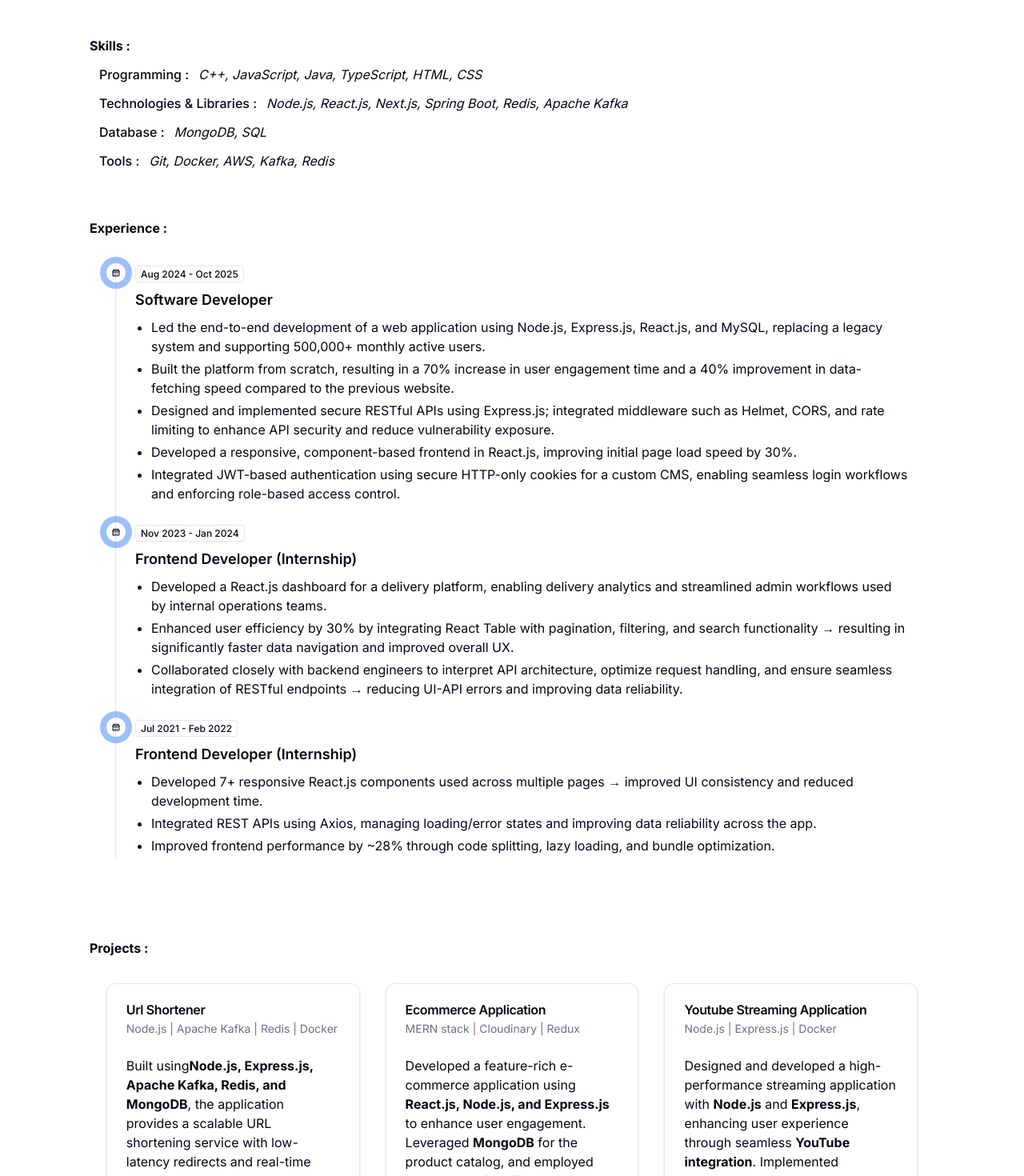
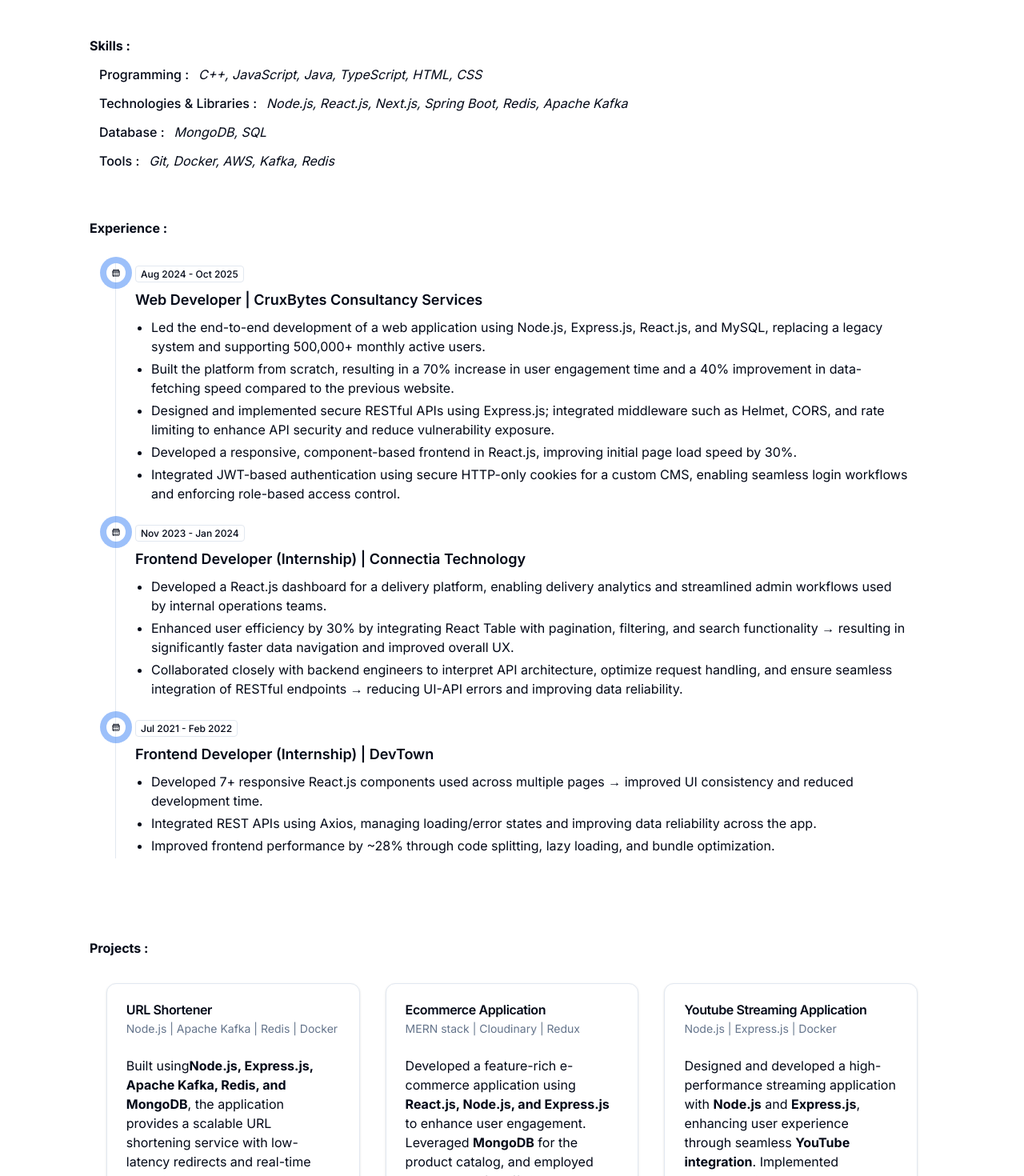
Before and after one commit to Omjavir/my-portfolio, a Next.js app: page / in a window 1280 px wide. Shown: the part 381-1851 px from the top of the page at 80% size. Built offline with nearby package versions, Linux system fonts and the light colour scheme.

Commit message:
Add: added company names next to job title

```diff
--- a/components/Experience.tsx
+++ b/components/Experience.tsx
@@ -30,7 +30,7 @@ const hi = () => {
               Aug 2024 - Oct 2025
             </time>
             <h3 className="my-2 text-lg font-semibold text-heading">
-              Software Developer
+              Web Developer | CruxBytes Consultancy Services
             </h3>
             <ul className="ms-5">
               <li className="list-disc pb-1">
@@ -83,7 +83,7 @@ const hi = () => {
               Nov 2023 - Jan 2024
             </time>
             <h3 className="my-2 text-lg font-semibold text-heading">
-              Frontend Developer (Internship)
+              Frontend Developer (Internship) | Connectia Technology
             </h3>
             <ul className="ms-5">
               <li className="list-disc pb-1">
@@ -128,7 +128,7 @@ const hi = () => {
               Jul 2021 - Feb 2022
             </time>
             <h3 className="my-2 text-lg font-semibold text-heading">
-              Frontend Developer (Internship)
+              Frontend Developer (Internship) | DevTown
             </h3>
             <ul className="ms-5">
               <li className="list-disc pb-1">
--- a/components/Projects.tsx
+++ b/components/Projects.tsx
@@ -16,7 +16,7 @@ export default function Projects() {
       <div className="flex flex-wrap gap-8 justify-center mt-8">
         <Card className="w-full md:w-[30%]">
           <CardHeader>
-            <CardTitle>Url Shortener</CardTitle>
+            <CardTitle>URL Shortener</CardTitle>
             <CardDescription>
               Node.js | Apache Kafka | Redis | Docker
             </CardDescription>
```
